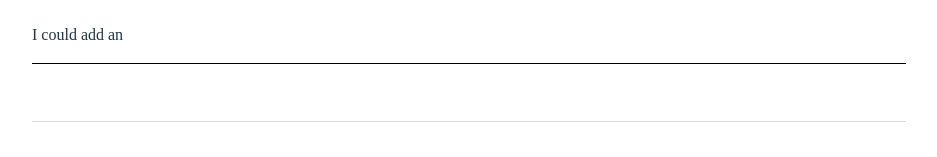
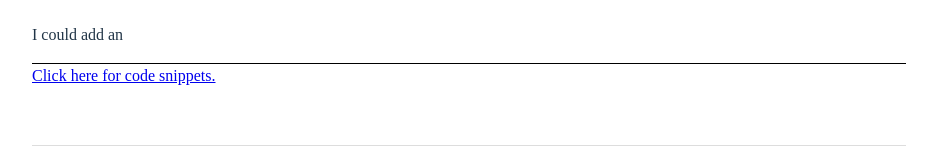
Before and after one commit to Izaiah566/portfolio-site, a React (Vite) app: page /Projects/8-ball-app in a window 1280 px wide. Shown: the part 1034-1191 px from the top of the page, without its empty margins (171-1108 px from the left). Built offline with nearby package versions, Linux system fonts and the light colour scheme.

Commit message:
initial commit

```diff
--- a/src/pages/Detail.jsx
+++ b/src/pages/Detail.jsx
@@ -1,4 +1,4 @@
-import { useParams } from "react-router-dom";
+import { Link, useParams } from "react-router-dom";
 import styles from "./Detail.module.css";
 import { projectData } from "../../public/projectData";
 
@@ -15,7 +15,7 @@ export default function Detail() {
       <h1>{project.title}</h1>
 
       <div className={styles.image}>
-        <img src={project.image} alt={project.title} />
+        <img src={project.image} alt={project.title}/>
       </div>
 
       <p className={styles.description}>{project.longDescription}</p>
@@ -35,6 +35,8 @@ export default function Detail() {
         <p className={styles.improvement}>{project.improvment}</p>
       </div>
 
+      <a href={project.gitHubLink} target="_blank"> Click here for code snippets.</a>
+
     </div>
   );
 }
```
